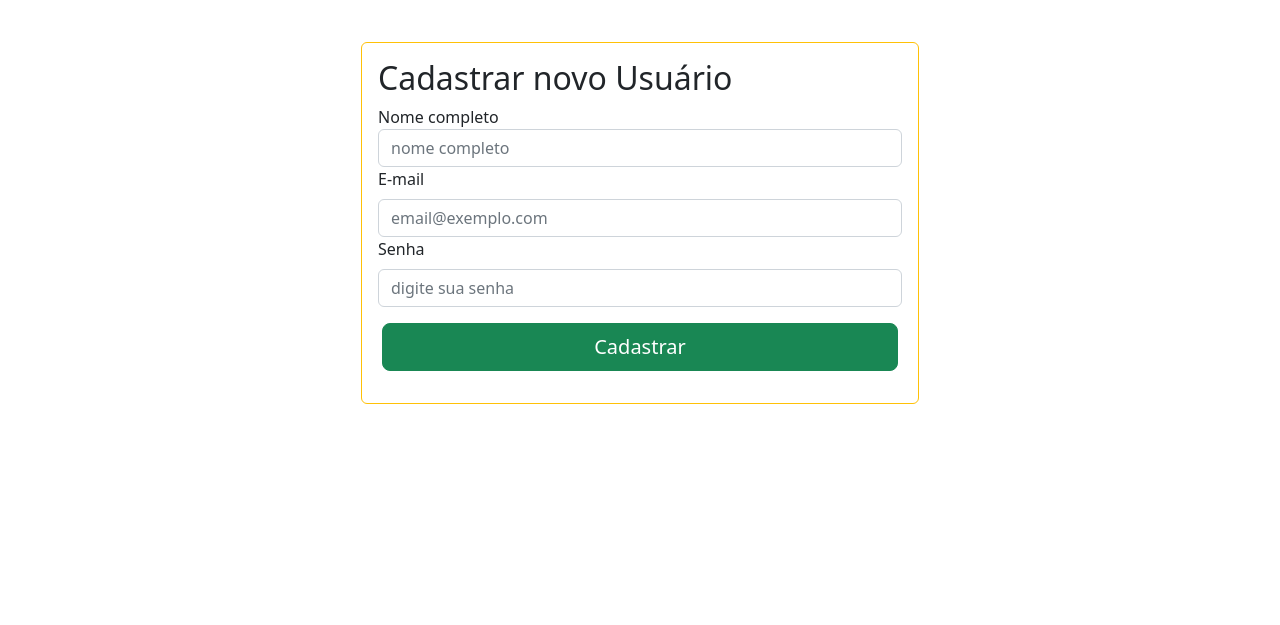
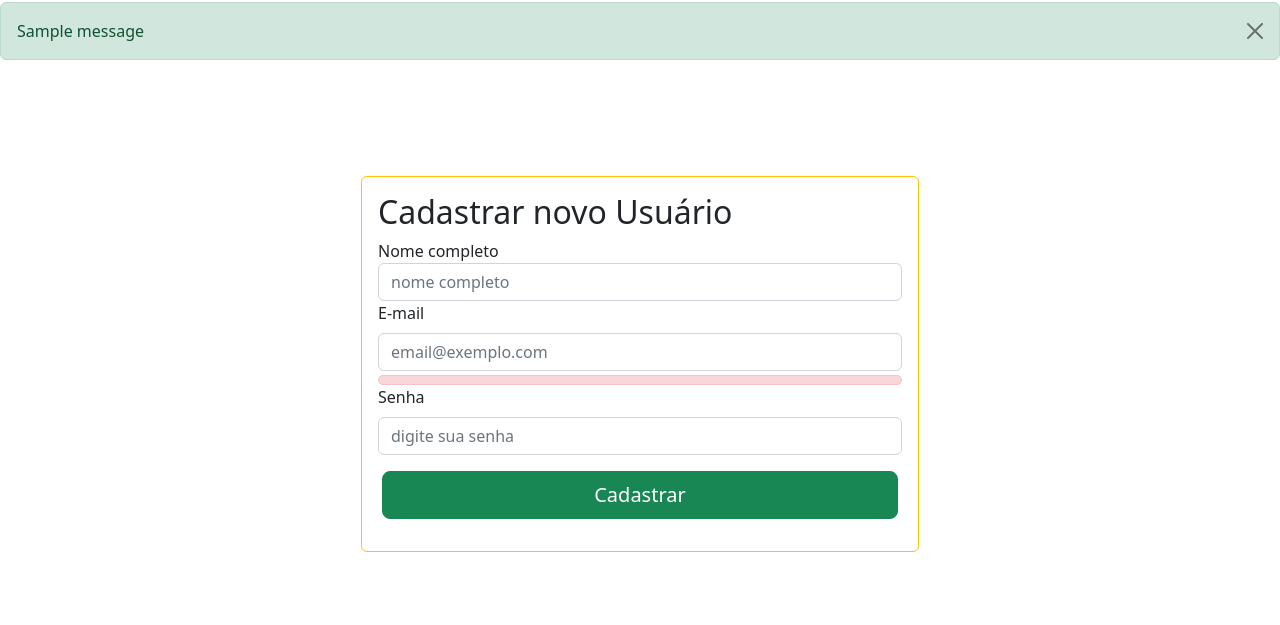
Before and after one commit to Aonay/Fatec, a Django app: page /criar/ in a window 1280 px wide. Shown: the part 58-683 px from the top of the page. Run offline with Django 5.2, Linux system fonts and the light colour scheme; tables that the repository leaves empty hold one stand-in row (values such as "Sample post"); one stand-in notice (Sample message) is shown.

Commit message:
:rotating_light: Alertas de Erro e validação

```diff
--- a/Desenvolvimento_Web3/Projeto_DJANGO/appHome/forms.py
+++ b/Desenvolvimento_Web3/Projeto_DJANGO/appHome/forms.py
@@ -11,3 +11,8 @@ class UsuarioForm(forms.ModelForm):
             'senha': forms.PasswordInput(attrs={'class': 'form-control', 'placeholder': 'digite sua senha'}),
 
         }
+    def clean_email(self):
+        email = self.cleaned_data.get('email')
+        if Usuario.objects.filter(email=email).exists():
+            raise forms.ValidationError("Este e-mail já está cadastrado.")
+        return email
--- a/Desenvolvimento_Web3/Projeto_DJANGO/appHome/templates/base.html
+++ b/Desenvolvimento_Web3/Projeto_DJANGO/appHome/templates/base.html
@@ -40,6 +40,21 @@
     </div>
   </nav>
 
+  <div style="margin-top: 60px;">
+    {% if messages %}
+    {% for message in messages %}
+      <div class="alert alert-success alert-dismissible fade show text-align-center" role="alert">
+        {{ message }}
+        <button type="button" class="btn-close" data-bs-dismiss="alert" aria-label="close">
+        </button>
+      </div>
+    {% endfor %}
+    {% endif %}
+  </div>
+
+
+
+
   <main class="container">
     {% block conteudo %}
 
--- a/Desenvolvimento_Web3/Projeto_DJANGO/appHome/templates/criar_usuario.html
+++ b/Desenvolvimento_Web3/Projeto_DJANGO/appHome/templates/criar_usuario.html
@@ -11,11 +11,19 @@
     <div class="col-md-6  border border-warning rounded p-3">
       <h2>Cadastrar novo Usuário</h2>
       <form method="POST">
+
         {% csrf_token %}
+        {{ form.non_field_errors }}
+
         <label class="'form-label ">Nome completo</label>
         {{ form.nome }}
+
         <label class="form-label ">E-mail</label>
         {{ form.email }}
+         <div class="alert alert-danger mt-1 m-0 p-1" role="alert">
+          {{ form.email.errors }}
+        </div>
+
         <label class="form-label ">Senha</label>
         {{ form.senha }}
         <div class="row p-3">
--- a/Desenvolvimento_Web3/Projeto_DJANGO/appHome/views.py
+++ b/Desenvolvimento_Web3/Projeto_DJANGO/appHome/views.py
@@ -6,8 +6,8 @@ from .models import Usuario
 from django.contrib import messages
 
 def appHome(request):
-	template = loader.get_template("home.html")
-	return HttpResponse(template.render())
+
+	return render(request,'home.html', {'messages': messages.get_messages(request)})
 
 def criar_usuario(request):
 	if request.method == 'POST':
```
Also changed, not shown: Desenvolvimento_Web3/Projeto_DJANGO/appHome/templates/home.html (+3 -7 lines), Desenvolvimento_Web3/Projeto_DJANGO/db.sqlite3.
